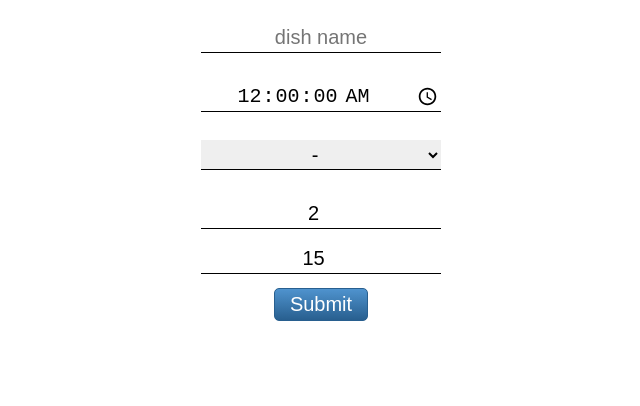
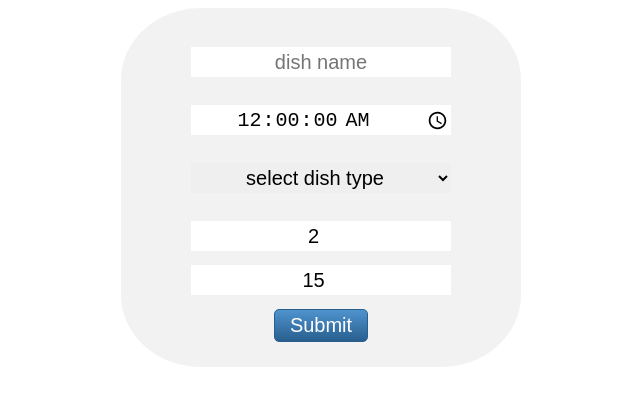
Before and after one commit to HudorHasHasHa/dishAdder, a React (Create React App) app: page / in a window 1280 px wide. Shown: the top 406 px of the page, without its empty margins (319-959 px from the left). Built offline with nearby package versions, Linux system fonts and the light colour scheme.

Commit message:
added some basic styles to form

```diff
--- a/package.json
+++ b/package.json
@@ -7,13 +7,14 @@
     "@testing-library/jest-dom": "^5.11.4",
     "@testing-library/react": "^11.1.0",
     "@testing-library/user-event": "^12.1.10",
-    "axios": "^0.21.1",
+    "npm": "^7.15.0",
     "react": "^17.0.2",
     "react-dom": "^17.0.2",
     "react-redux": "^7.2.4",
     "react-redux-form": "^1.16.14",
     "react-scripts": "4.0.3",
     "redux-form": "^8.3.7",
+    "start": "^5.1.0",
     "web-vitals": "^1.0.1"
   },
   "scripts": {
--- a/src/App.css
+++ b/src/App.css
@@ -3,17 +3,20 @@
 }
 
 form {
+  background-color: #f2f2f2;
   display: flex;
   flex-direction: column;
   align-items: center;
-  width: 600px;
+  width: 400px;
   padding-bottom: 50px;
   margin: auto;
   text-align: left;
+  padding: 25px 0;
+  border-radius: 20%;
 }
 
 form div{
-  width: 40%;
+  width: 65%;
 }
 
 .spiceness label{
@@ -31,17 +34,20 @@ div button[type=submit] {
   border: 1px solid #285f8f;
 }
 
-input,select {
+input,select,option {
   padding: 0;
   text-align: center;
   display: block;
   width: 100%;
   height: 30px;
   border: 0;
-  border-bottom: 1px solid black;
   font-size: 20px;
   margin: 14px 0;
   outline: 0;
+}
+
+select >*{
+  display: flex;
 }
 
 .spiceness{
@@ -49,6 +55,7 @@ input,select {
 }
 
 label{
+  font-family: sans-serif;
   padding: 0;
   text-align: center;
   display: block;
--- a/src/components/views/DishForm.js
+++ b/src/components/views/DishForm.js
@@ -52,7 +52,7 @@ class DishForm extends React.Component {
         </div>
         <div>
           <Field required placeholder="dish type" name="type" component="select" defaultValue="pizza" onChange={() => handleChange}>
-            <option>-</option>
+            <option>select dish type</option>
             <option value="pizza">pizza</option>
             <option value="soup">soup</option>
             <option value="sandwich">sandwich</option>
@@ -113,13 +113,14 @@ DishForm = reduxForm({
     preparation_time: "00:00:00",
     no_of_slices: 2,
     diameter: 15,
+    spiciness_scale: 1,
   }
 })(DishForm)
 
 const selector = formValueSelector('dish')
 DishForm = connect(state => {
   // const name = selector(state, 'name')
-  // const preparation_time = selector(state, 'preparation_time')
+  // const preparation_time = selector(state, 'preparation_time')nod
   const type = selector(state, 'type')
 
   //pizza props
--- a/src/redux/store.js
+++ b/src/redux/store.js
@@ -6,7 +6,8 @@ const initialState = {
   preparation_time: "",
   type: "pizza",
   no_of_slices: 2,
-  diameter: 15
+  diameter: 15,
+  spiciness_scale: 1
 }
 
 const reducers = combineReducers({
```
Also changed, not shown: 2 other files (tests, documents, lock files or other folders).
